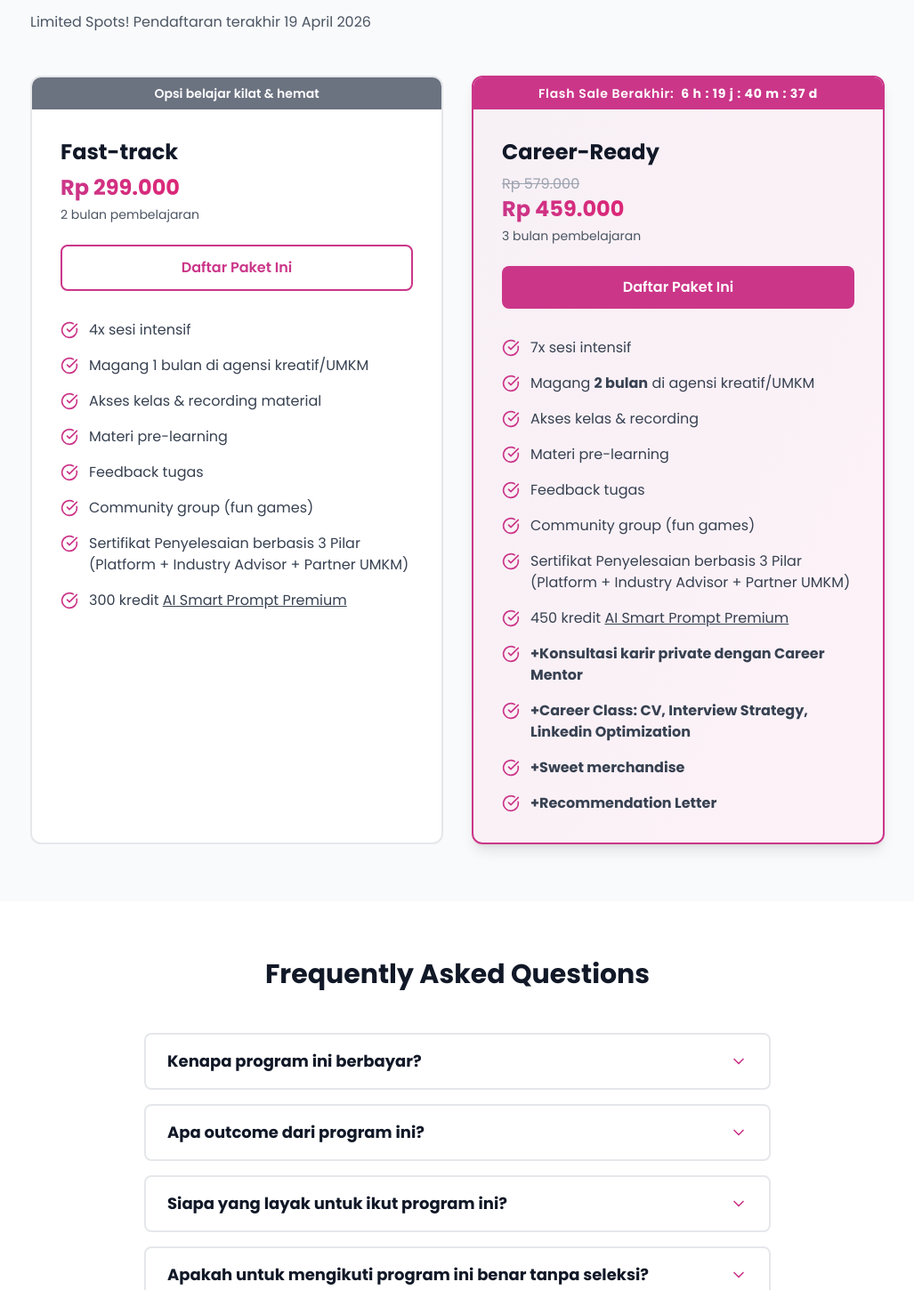
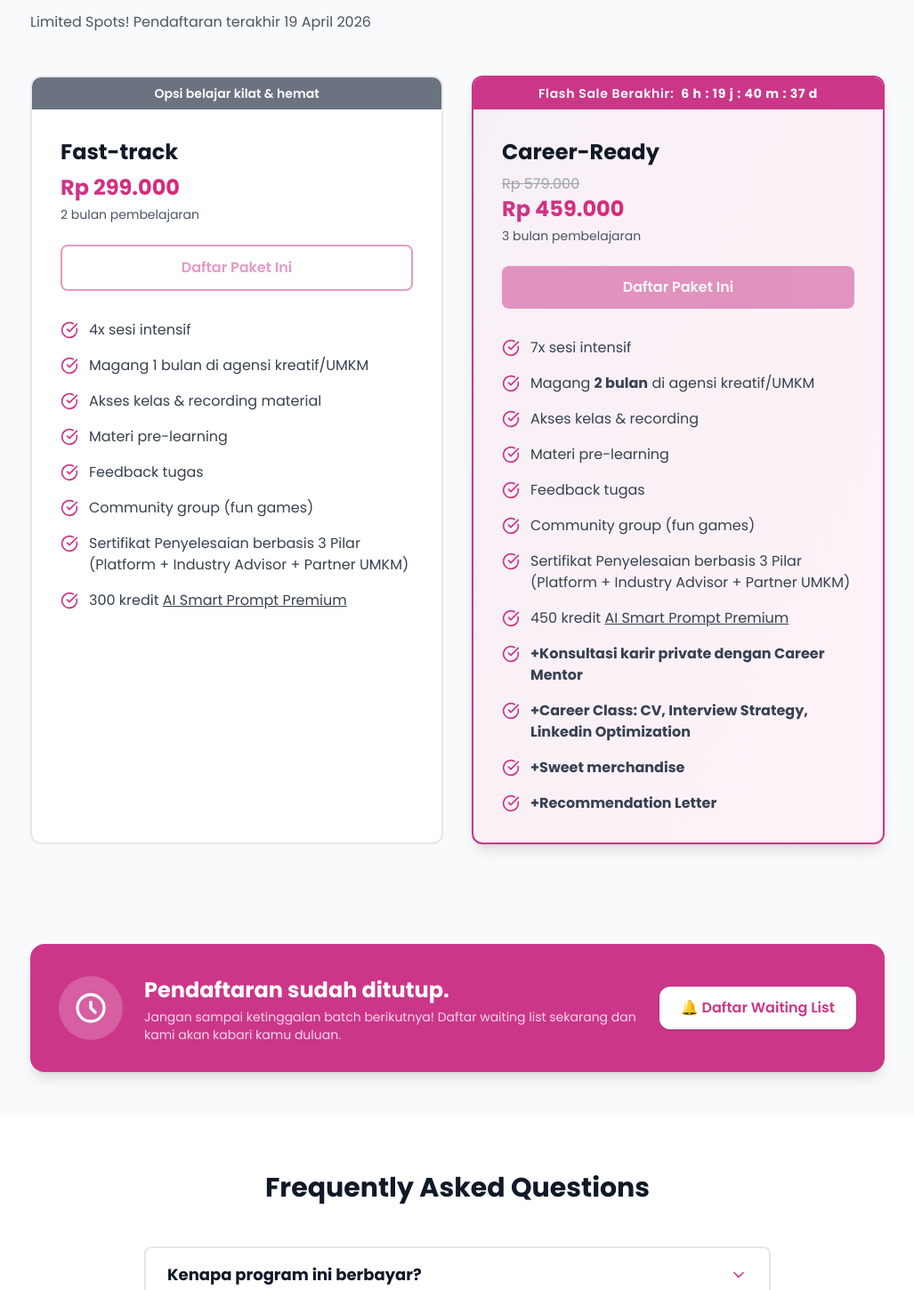
Before and after one commit to ihl-akmal/landing-website, a Next.js app: page /wcl-pbi/socmed-strategist in a window 1280 px wide. Shown: the part 6710-8160 px from the top of the page at 89% size, without its empty margins (126-1153 px from the left). Built offline with nearby package versions, Linux system fonts and the light colour scheme; no server answers.

Commit message:
feat: new fitur waiting list section on wcl page

```diff
--- a/app/wcl-pbi/socmed-strategist/page-client.tsx
+++ b/app/wcl-pbi/socmed-strategist/page-client.tsx
@@ -806,7 +806,7 @@ export default function SocialMediaContentStrategistPage() {
                     />
                   ) : pkg.isPopular ? (
                     <div className="bg-primary text-white text-center py-2 text-sm font-semibold">
-                        MOST POPULAR: 80% PESERTA PILIH PAKET INI
+                        MOST POPULAR
                     </div>
                 ) : (
                 <div className="bg-gray-500 text-white text-center py-2 text-sm font-semibold">
@@ -831,9 +831,9 @@ export default function SocialMediaContentStrategistPage() {
                   <p className="text-gray-600 mb-6 text-sm">{pkg.duration}</p>
 
                   <a
-                    href={pkg.href}
+                    href={undefined}
                     target="_blank"
-                    className={`block text-center w-full py-3 rounded-lg font-semibold mb-8 transition-all duration-200 ${
+                    className={`block text-center w-full py-3 rounded-lg font-semibold mb-8 transition-all duration-200 opacity-50 cursor-not-allowed pointer-events-none ${
                       pkg.isPopular
                         ? "bg-primary text-white hover:shadow-lg"
                         : "border-2 border-primary text-primary hover:bg-primary hover:text-white"
@@ -856,6 +856,38 @@ export default function SocialMediaContentStrategistPage() {
           </div>
         </div>
       </section>
+
+      {/* Waiting List Section */}
+      <section className="bg-gray-50 py-12">
+  <div className="max-w-5xl mx-auto px-4 sm:px-6 lg:px-8">
+    <div className="bg-primary rounded-2xl shadow-lg p-8 flex flex-col sm:flex-row items-center gap-6">
+
+      {/* Icon */}
+      <div className="flex-shrink-0 bg-white/20 rounded-full p-4">
+        <svg xmlns="http://www.w3.org/2000/svg" className="h-10 w-10 text-white" fill="none" viewBox="0 0 24 24" stroke="currentColor">
+          <path strokeLinecap="round" strokeLinejoin="round" strokeWidth={2} d="M12 8v4l3 3m6-3a9 9 0 11-18 0 9 9 0 0118 0z" />
+        </svg>
+      </div>
+
+      {/* Text */}
+      <div className="flex-1 text-center sm:text-left">
+        <h2 className="text-2xl font-bold text-white mt-1">Pendaftaran sudah ditutup.</h2>
+        <p className="text-white/80 mt-1 text-sm">
+          Jangan sampai ketinggalan batch berikutnya! Daftar waiting list sekarang dan kami akan kabari kamu duluan.
+        </p>
+      </div>
+
+      {/* CTA */}
+      <div className="flex-shrink-0">
+
+         <a href="https://forms.gle/NqtDi6WBuKEhCRgV7" target="_blank" className="inline-flex items-center gap-2 bg-white text-primary px-6 py-3 rounded-xl font-semibold shadow hover:shadow-md hover:scale-105 transition-all duration-200 whitespace-nowrap">
+          🔔 Daftar Waiting List
+        </a>
+      </div>
+
+    </div>
+  </div>
+</section>
 
       {/* FAQ */}
       <section className="py-16 bg-white">
```
